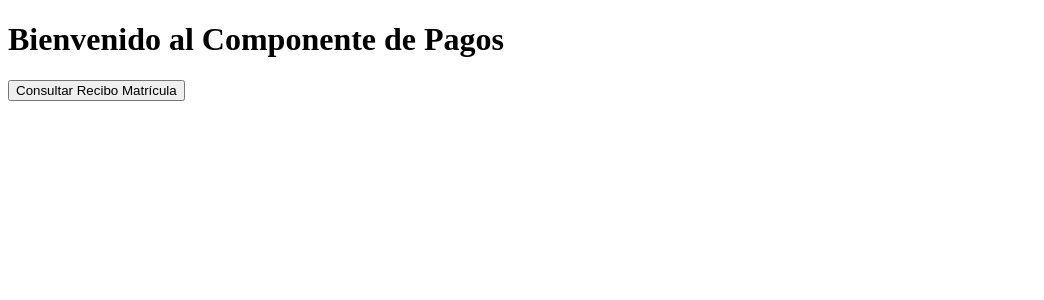
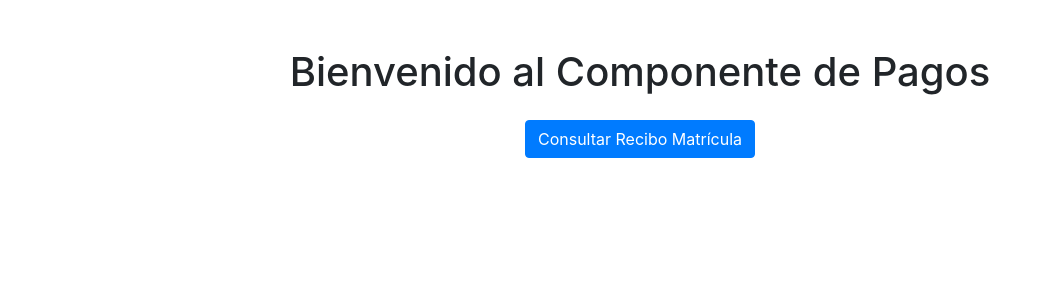
Before and after one commit to isis2503-SQL-Injection/OfipensionesApp, a Python web app: template pagos/templates/pagoMenu.html in a window 1280 px wide. Shown: the top 300 px of the page, without its empty margins (0-1044 px from the left). Run offline with Jinja, Linux system fonts and the light colour scheme; the template is opened without the code that fills it, so the values that code supplies are empty; some libraries are stand-ins or nearby versions.

Commit message:
un poco más de 1 bit

```diff
--- a/check-pagos-kong.py
+++ b/check-pagos-kong.py
@@ -28,4 +28,4 @@ if __name__ == "__main__":
         if not check_kong_status():
             send_failure_email()
             break
-        time.sleep(10)
+        time.sleep(30)
--- a/kong.yml
+++ b/kong.yml
@@ -29,5 +29,6 @@ upstreams:
           successes: 2
           interval: 5
         unhealthy:
-          tcp_failures: 2
+          http_failures: 10
+          tcp_failures: 10
           interval: 5
--- a/pagos/templates/pagoMenu.html
+++ b/pagos/templates/pagoMenu.html
@@ -4,9 +4,25 @@
     <meta charset="UTF-8">
     <meta name="viewport" content="width=device-width, initial-scale=1.0">
     <title>Componente de Pagos</title>
+    <link rel="stylesheet" href="https://stackpath.bootstrapcdn.com/bootstrap/4.5.2/css/bootstrap.min.css">
 </head>
 <body>
-    <h1>Bienvenido al Componente de Pagos</h1>
-    <button>Consultar Recibo Matrícula</button>
+    <div class="container mt-5">
+        <div class="text-center">
+            <h1 class="mb-4">Bienvenido al Componente de Pagos</h1>
+            <button class="btn btn-primary" onclick="consultarRecibo()">Consultar Recibo Matrícula</button>
+        </div>
+    </div>
+
+    <script src="https://code.jquery.com/jquery-3.5.1.slim.min.js"></script>
+    <script src="https://cdn.jsdelivr.net/npm/@popperjs/core@2.9.2/dist/umd/popper.min.js"></script>
+    <script src="https://stackpath.bootstrapcdn.com/bootstrap/4.5.2/js/bootstrap.min.js"></script>
+
+    <script>
+        function consultarRecibo() {
+            const url = "http://10.128.0.51:8000/pagos/generar_recibo_prematricula/?codigoEstudiante=202220287&fecha=2024-10-30";
+            window.location.href = url;
+        }
+    </script>
 </body>
 </html>
```
